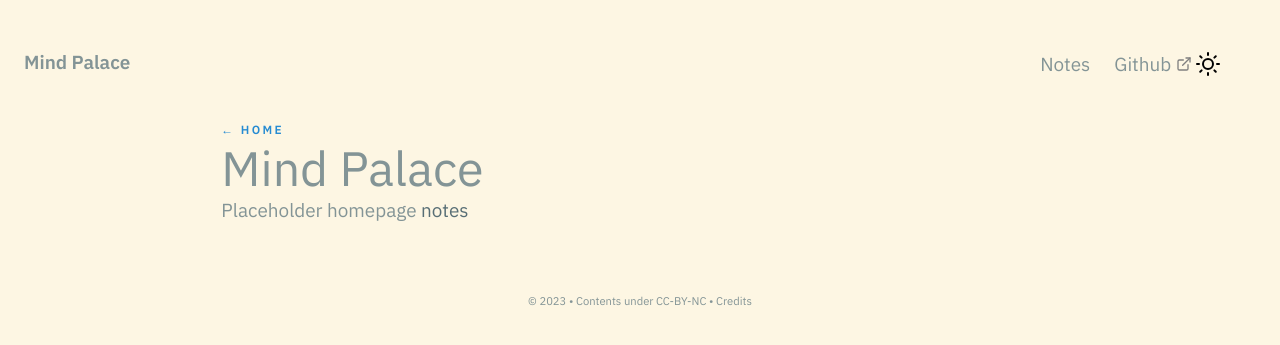
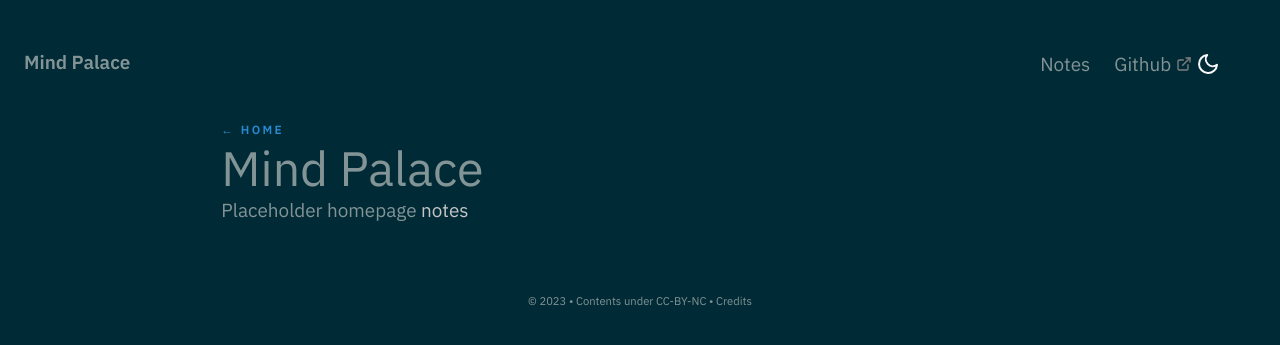
Before and after one commit to stvzhg/stvzhg.github.io, a Jekyll site: the page built from pages/index.md, in a window 1280 px wide. Shown: the top 345 px of the page. Built offline with Jekyll 4.4.1, drawn with Linux system fonts in a browser that asks for light colours.

Commit message:
fix theme init issue

```diff
--- a/_includes/Nav.html
+++ b/_includes/Nav.html
@@ -33,7 +33,7 @@
     <div class="navbar-brand">
       <a class="navbar-item" style="padding-left: 0;"; href="{{ site.baseurl }}/index.html">
           <h6> {{site.heading}}</h6></a>
-          <script src="{{ site.baseurl }}/assets/js/modeswitcher.js"></script>
+          <script src="{{ site.baseurl }}/assets/js/modeswitcher.js" defer></script>
           <script src="{{ site.baseurl }}/assets/js/Hamburger.js"></script>
       <div class="navbar-item navbar-dark-mode__mobile is-hidden-tablet" onclick="modeSwitcher()">
         <div class="buttons">
--- a/assets/js/modeswitcher.js
+++ b/assets/js/modeswitcher.js
@@ -1,43 +1,21 @@
----
----
-
 /*
 Copied from https://github.com/derekkedziora/jekyll-demo/blob/master/scripts/mode-switcher.js
 https://github.com/derekkedziora/jekyll-demo
 Creative Commons Attribution 4.0 International License
 */
 
-let systemInitiatedDark = window.matchMedia("(prefers-color-scheme: dark)");
 let theme = sessionStorage.getItem('theme');
+const isDarkMode = () =>
+  window.matchMedia && window.matchMedia('(prefers-color-scheme: dark)').matches;
 
-const iconSun = "{{ site.baseurl }}/assets/img/sun.svg";
-const iconMoon = "{{ site.baseurl }}/assets/img/moon.svg";
 
+const iconSun = "/assets/img/sun.svg";
+const iconMoon = "/assets/img/moon.svg";
 
 function changeIconImgSrc(src) {
 	document.getElementById("theme-toggle-img").src = src;
 	document.getElementById("theme-toggle-img--mobile").src = src;
 }
-
-if (systemInitiatedDark.matches) {
-	changeIconImgSrc(iconMoon);
-} else {
-	changeIconImgSrc(iconSun);
-}
-
-function prefersColorTest(systemInitiatedDark) {
-  if (systemInitiatedDark.matches) {
-  	document.documentElement.setAttribute('data-theme', 'dark');
-   	changeIconImgSrc(iconMoon);
-   	sessionStorage.setItem('theme', '');
-  } else {
-  	document.documentElement.setAttribute('data-theme', 'light');
-    changeIconImgSrc(iconSun);
-    sessionStorage.setItem('theme', '');
-  }
-}
-systemInitiatedDark.addListener(prefersColorTest);
-
 
 function modeSwitcher() {
 	let theme = sessionStorage.getItem('theme');
@@ -45,27 +23,23 @@ function modeSwitcher() {
 		document.documentElement.setAttribute('data-theme', 'light');
 		sessionStorage.setItem('theme', 'light');
 		changeIconImgSrc(iconSun);
-	}	else if (theme === "light") {
-		document.documentElement.setAttribute('data-theme', 'dark');
-		sessionStorage.setItem('theme', 'dark');
-		changeIconImgSrc(iconMoon);
-	} else if (systemInitiatedDark.matches) {
-		document.documentElement.setAttribute('data-theme', 'light');
-		sessionStorage.setItem('theme', 'light');
-		changeIconImgSrc(iconSun);
-	} else {
+	} else  {
 		document.documentElement.setAttribute('data-theme', 'dark');
 		sessionStorage.setItem('theme', 'dark');
 		changeIconImgSrc(iconMoon);
 	}
 }
 
-if (theme === "dark") {
+function modeInit() {
+	if (isDarkMode) {
 		document.documentElement.setAttribute('data-theme', 'dark');
 		sessionStorage.setItem('theme', 'dark');
 		changeIconImgSrc(iconMoon);
-} else if (theme === "light") {
+	} else {
 		document.documentElement.setAttribute('data-theme', 'light');
 		sessionStorage.setItem('theme', 'light');
 		changeIconImgSrc(iconSun);
 	}
+}
+
+modeInit();
```
Lines whose indentation alone changed are shown as unchanged.
